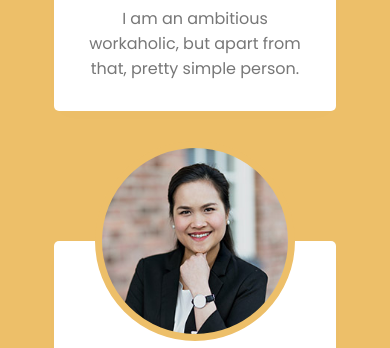
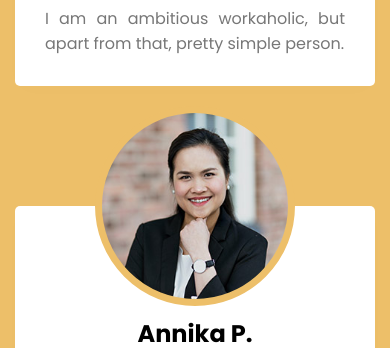
Before and after one commit to Web-Mustafiz/Profile-Card, a plain HTML site: page index.html in a window 390 px wide. Shown: the part 349-697 px from the top of the page. Drawn offline with Linux system fonts and the light colour scheme.

Commit message:
Profile Card for Professional

```diff
--- a/style.css
+++ b/style.css
@@ -17,12 +17,10 @@ body {
   padding: 15px;
   margin: 0 auto;
   column-gap: 35px;
-  height: 100vh;
 }
 
 .card {
   position: relative;
-  margin-bottom: 30px;
   z-index: 0;
 }
 
@@ -121,6 +119,7 @@ body {
 .bio {
   color: #777;
   font-size: inherit;
+  text-align: justify;
 }
 
 /* --------------------------
@@ -131,9 +130,10 @@ body {
   .container {
     display: grid;
     grid-template-columns: repeat(2, 1fr);
-    width: 100;
+    width: 100%;
     padding: 15px;
     column-gap: 15px;
+    row-gap: 20px;
   }
 }
 
@@ -141,8 +141,9 @@ body {
   .container {
     display: grid;
     grid-template-columns: 100%;
-    width: 100;
+    width: 100%;
     padding: 15px;
     column-gap: 15px;
+    row-gap: 20px;
   }
 }
```
